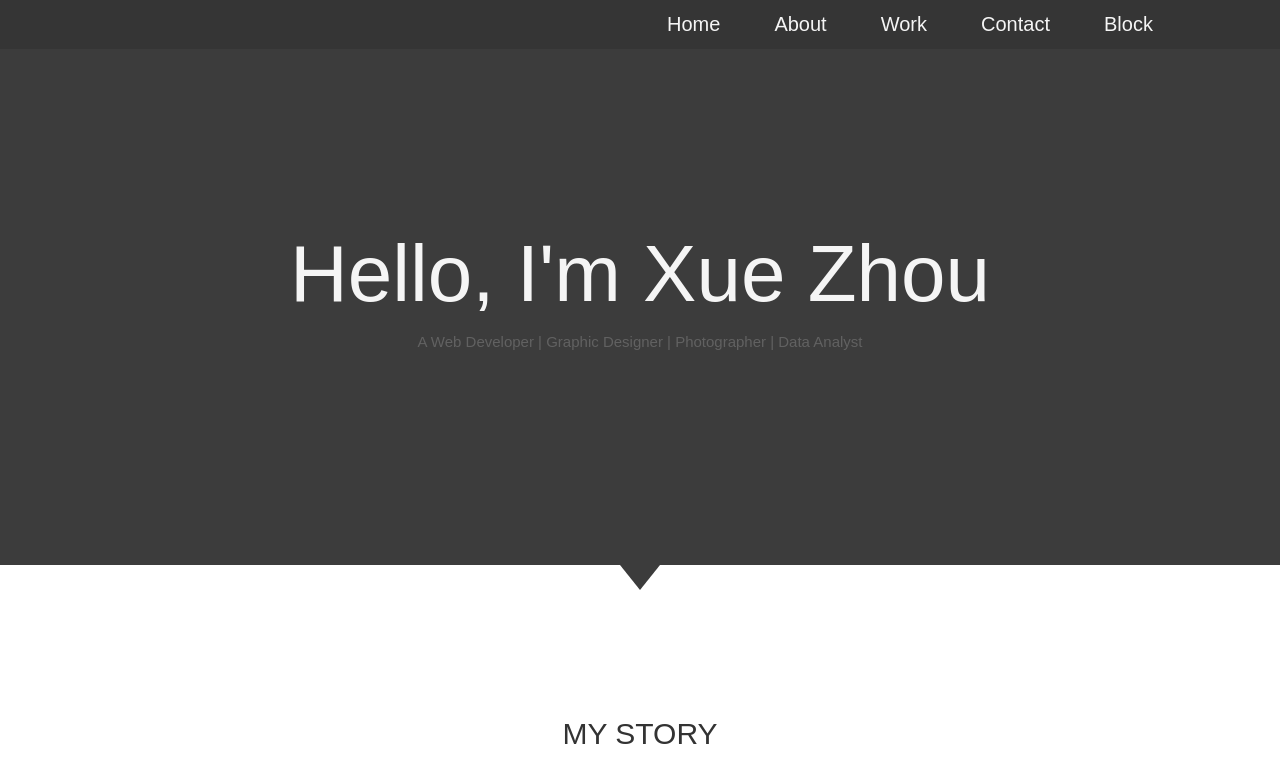
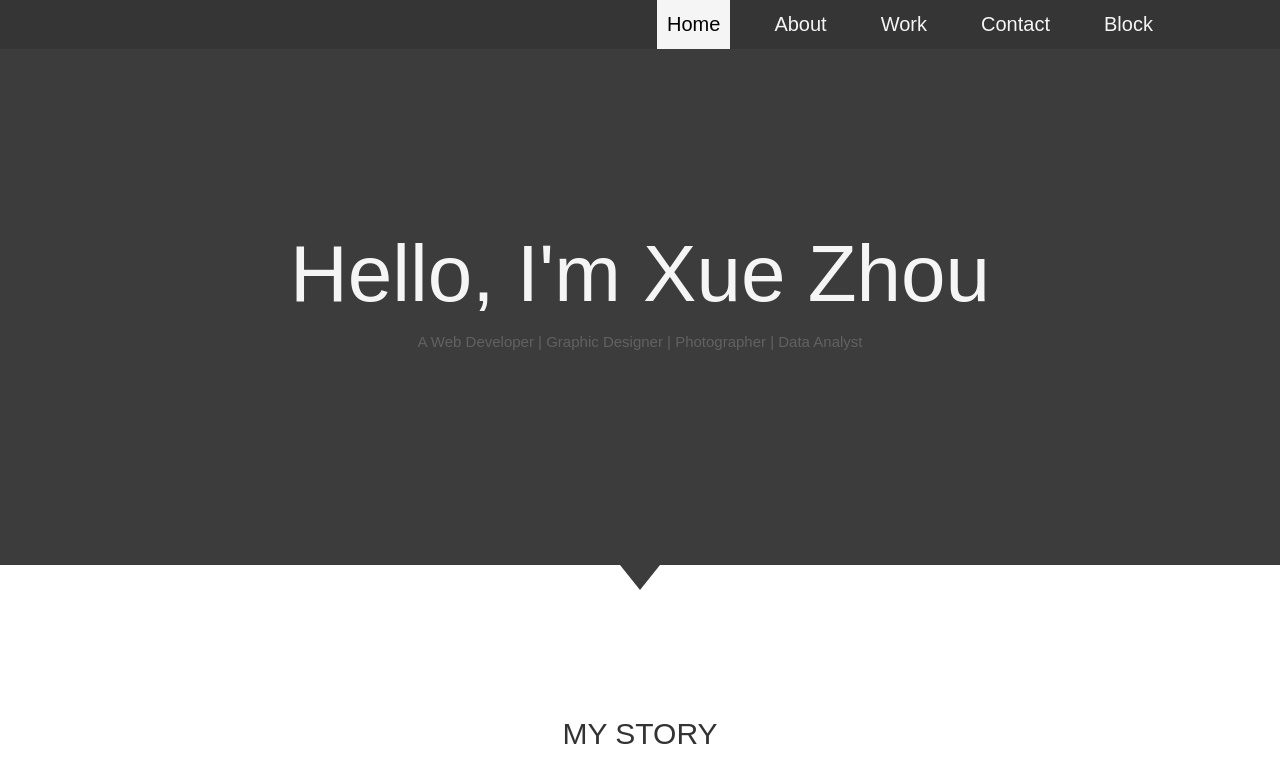
Before and after one commit to xuezhouappdev/SinglePagePortfolio, a plain HTML site: page index.html in a window 1280 px wide. Both pictures are taken after a click on the link "Home". Shown: the top 757 px of the page. Drawn offline with nearby package versions, Linux system fonts and the light colour scheme.

```diff
--- a/index.html
+++ b/index.html
@@ -287,12 +287,12 @@
         // Add smooth scrolling on all links inside the navbar
         $(".header .topnav a").on('click', function(event) {
 
-
-            $(this).css({'background':'#353535',
+            //reset all the background to originL
+            $(".header .topnav a").css({'background':'#353535',
                 'color':'whitesmoke'});
 
-
-
+            $(this).css({'background':'whitesmoke',
+                          'color':'black'});
             // Make sure this.hash has a value before overriding default behavior
             if (this.hash !== "") {
                 // Prevent default anchor click behavior
@@ -317,8 +317,8 @@
 
 
 
-
         //footer a
+        // Add smooth scrolling on all links inside the navbar
         $(".footer a").on('click', function(event) {
 
 
```
